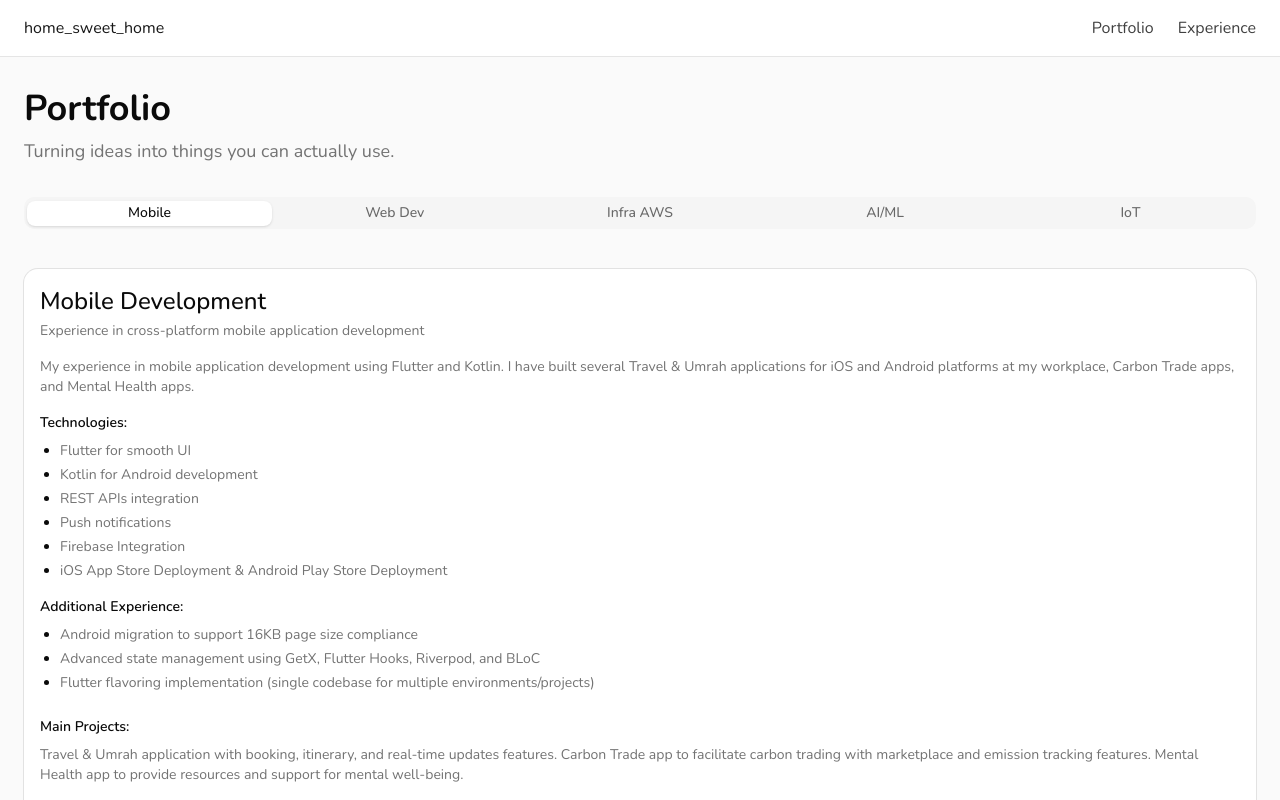
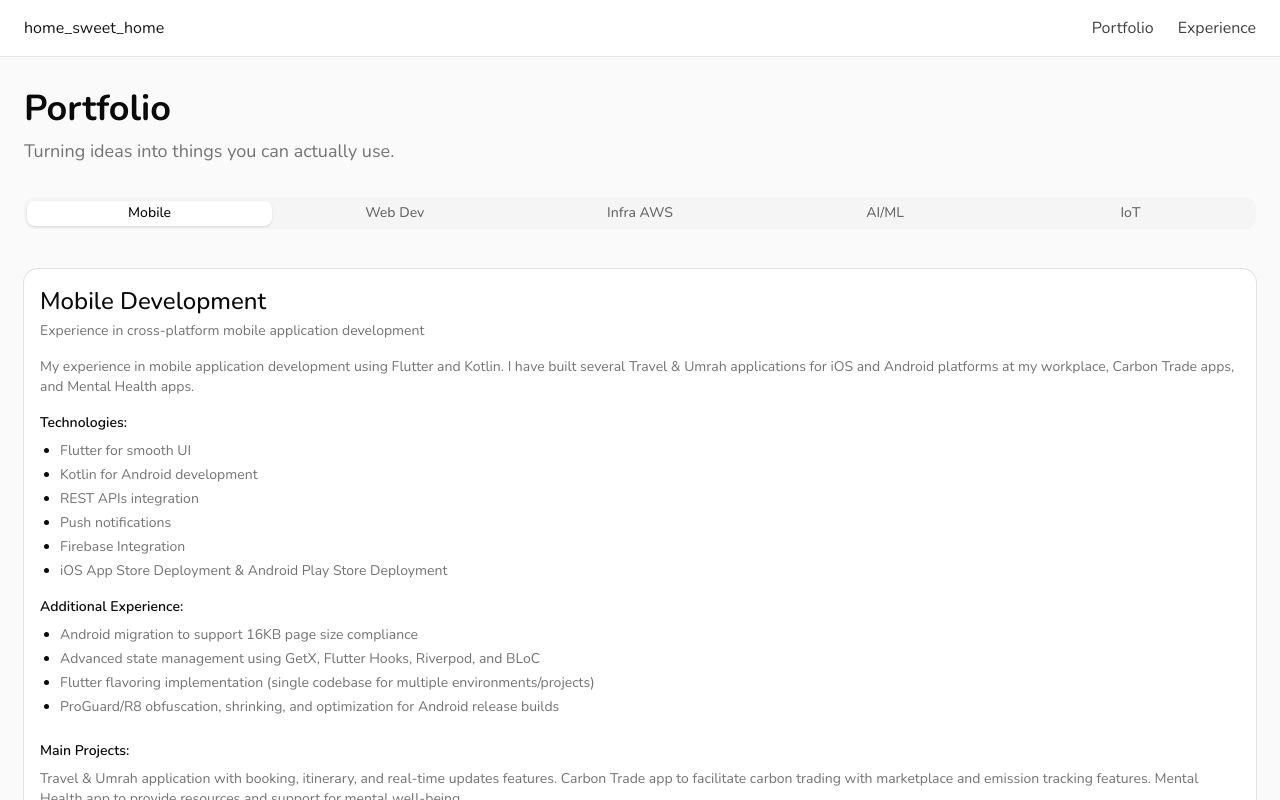
Before and after one commit to gilangrp/portfolio-gilang, a Next.js app: page /portfolio in a window 1280 px wide. Shown: the top 800 px of the page. Built offline with nearby package versions, Linux system fonts and the light colour scheme.

Commit message:
feat: portfolio edit

```diff
--- a/src/app/portfolio/page.tsx
+++ b/src/app/portfolio/page.tsx
@@ -39,6 +39,7 @@ function MobileTab() {
                 <li>Android migration to support 16KB page size compliance</li>
                 <li>Advanced state management using GetX, Flutter Hooks, Riverpod, and BLoC</li>
                 <li>Flutter flavoring implementation (single codebase for multiple environments/projects)</li>
+                <li>ProGuard/R8 obfuscation, shrinking, and optimization for Android release builds</li>
               </ul>
             </div>
           </div>
```
